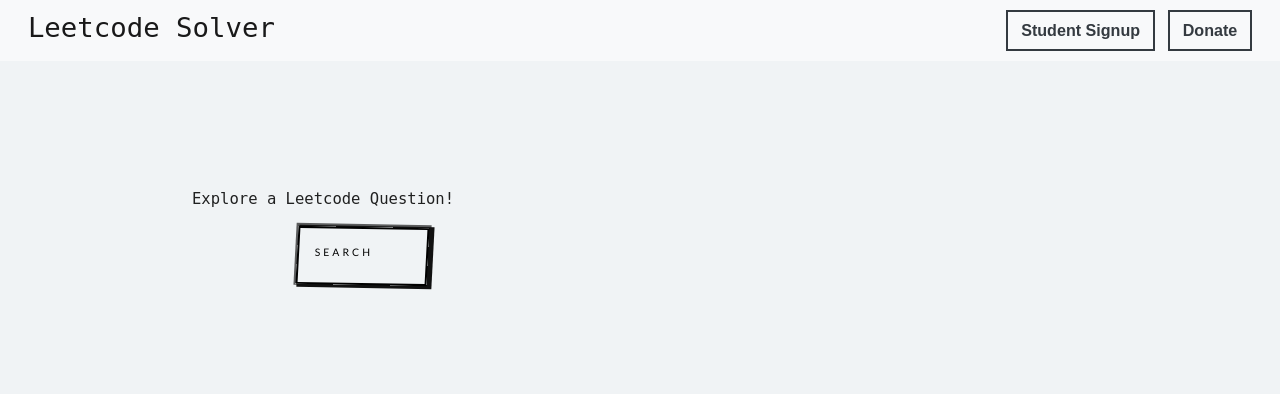
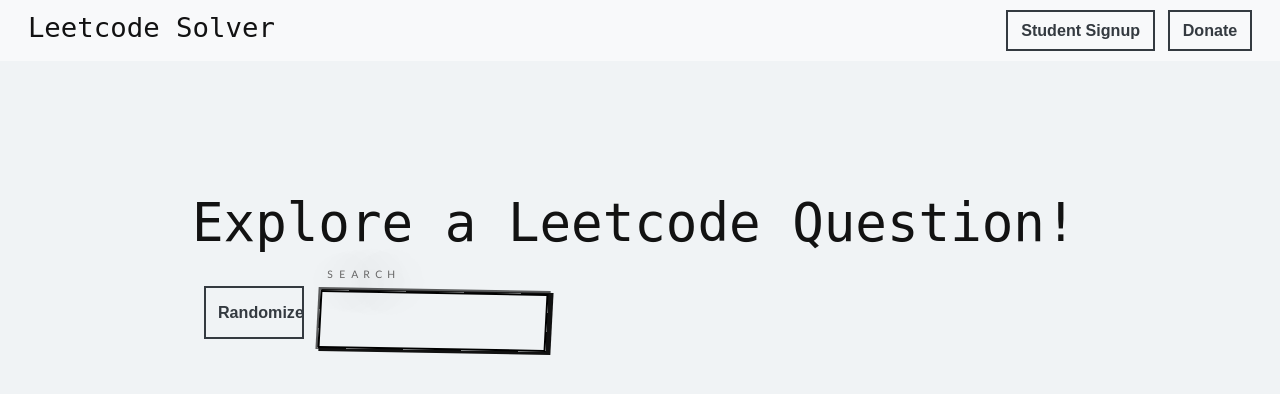
Before and after one commit to madebyayub/NSBEHacks, a Django app: page / in a window 1280 px wide. Shown: the top 394 px of the page. Run offline with Django 3.2, Linux system fonts and the light colour scheme; parts of the project's set-up code (start-up, migrations or seed data) failed here and were passed over; some libraries are stand-ins or nearby versions.

Commit message:
Finished homepage form

```diff
--- a/leetcode_solver/main/static/main/css/search.css
+++ b/leetcode_solver/main/static/main/css/search.css
@@ -1,7 +1,24 @@
-label {
-  margin-left: 40%;
-  margin-right: auto;
-  width: 50%;
+.search-buttons{
+  display: flex;
+  align-items: center;
+  justify-content: flex-end;
+  padding: 12px;
+  height: 100px;
+}
+
+.button-container{
+  height: 100%;
+  display: flex;
+  align-items: flex-start;
+  justify-content: flex-start;
+}
+
+.random{
+  padding: 12px;
+}
+
+form{
+  margin: 0!important;
 }
 
 .search-container {
--- a/leetcode_solver/main/static/main/css/styles.css
+++ b/leetcode_solver/main/static/main/css/styles.css
@@ -1,13 +1,5 @@
 @charset "utf-8";
 
-<<<<<<< HEAD
-=======
-/* Primary Font - Roboto | Accent Font - Playfair Display*/
-@import url("https://fonts.googleapis.com/css2?family=Playfair+Display:wght@400;500&family=Roboto:wght@400;500&display=swap");
-@import url('https://fonts.googleapis.com/css2?family=Roboto+Mono&display=swap');
-
-
->>>>>>> c4d50b5727c89bb160e723256279d3595de93d72
 /* Color variables from style guide */
 :root {
   --clr-primary: #c1121f;
@@ -53,7 +45,7 @@
 h1 {
   font-family: "Roboto Mono", "monospace";
   font-weight: 500;
-  font-size: 1.5em;
+  font-size: 4.1vw;
   opacity: 100%;
   padding-bottom: 5px;
   color: var(--clr-text-color);
--- a/leetcode_solver/main/templates/main/base.html
+++ b/leetcode_solver/main/templates/main/base.html
@@ -19,7 +19,7 @@
 <body>
     <nav class="navbar navbar-expand-lg navbar-light bg-light">
         <div class="container-fluid">
-            <a class="navbar-brand" href="#"><h1>Leetcode Solver</h1></a>
+            <a class="navbar-brand" href="/"><h1>Leetcode Solver</h1></a>
             <button type="button" class="navbar-button btn btn-outline-dark btn-lg ml-auto mr-3">Student Signup</button>
             <button type="button" class="navbar-button btn btn-outline-dark btn-lg">Donate</button>
         </div>
--- a/leetcode_solver/main/templates/main/index.html
+++ b/leetcode_solver/main/templates/main/index.html
@@ -6,9 +6,15 @@
 
 <div class="search-container">
     <h1>Explore a Leetcode Question!</h1>
-
+    <div class = "search-buttons">
+        <div class="button-container">
+            <button type="button" class="navbar-button btn btn-outline-dark btn-lg random">Randomize</button>
+        </div>
+        <form class="container" action="{% url 'main:index' %}" method="POST">
+            {% csrf_token %}
             <label>
-        <input type="text" required>
+                <input type="number" name="search" required >
+                <input type="submit" hidden />
                 <ul>
                 <li s>s</li>
                 <li e>e</li>
@@ -18,6 +24,10 @@
                 <li h>h</li>
                 </ul>
             </label>
+        </form>
+    </div>
+
+
 </div>
 
 {% endblock index %}
--- a/leetcode_solver/main/urls.py
+++ b/leetcode_solver/main/urls.py
@@ -1,7 +1,9 @@
 from django.urls import path, include
 from main.views import index, problem
 
+app_name = 'main'
+
 urlpatterns = [
-    path('', index),
-    path('problem/<int:id>/', problem),
+    path('', index, name='index'),
+    path('problem/<int:id>/', problem, name='problem'),
 ]
--- a/leetcode_solver/main/views.py
+++ b/leetcode_solver/main/views.py
@@ -9,6 +9,8 @@
 import json
 import googleapiclient.discovery
 from django.conf import settings
+from django.shortcuts import redirect
+
 
 # YouTube API key
 DEVELOPER_KEY = settings.GOOGLE_API_KEY
@@ -20,7 +22,11 @@
         return TemplateResponse(request, 'main/index.html', context={"example": "-- some data --", "example2": "-- some other data --"})
 
     elif request.method == 'POST':
-        pass
+        input_data = request.POST.get('search', False)
+        if not input_data:
+            return TemplateResponse(request, 'main/index.html', context={"example": "Error!"})
+
+        return redirect(f'/problem/{input_data}')
 
 
 def problem(request, id):
```
Also changed, not shown: leetcode_solver/db.sqlite3. Lines whose indentation alone changed are shown as unchanged.
